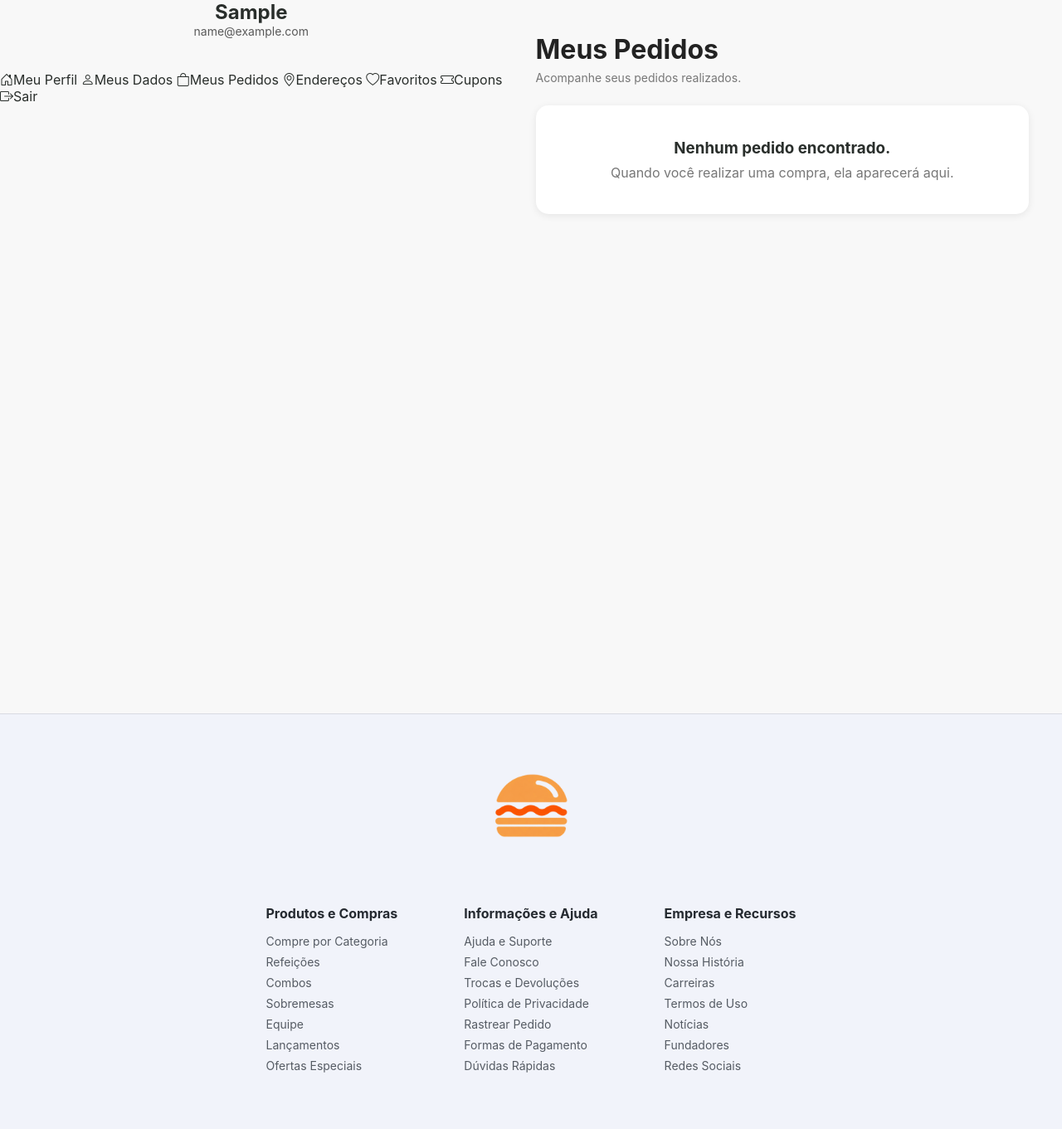
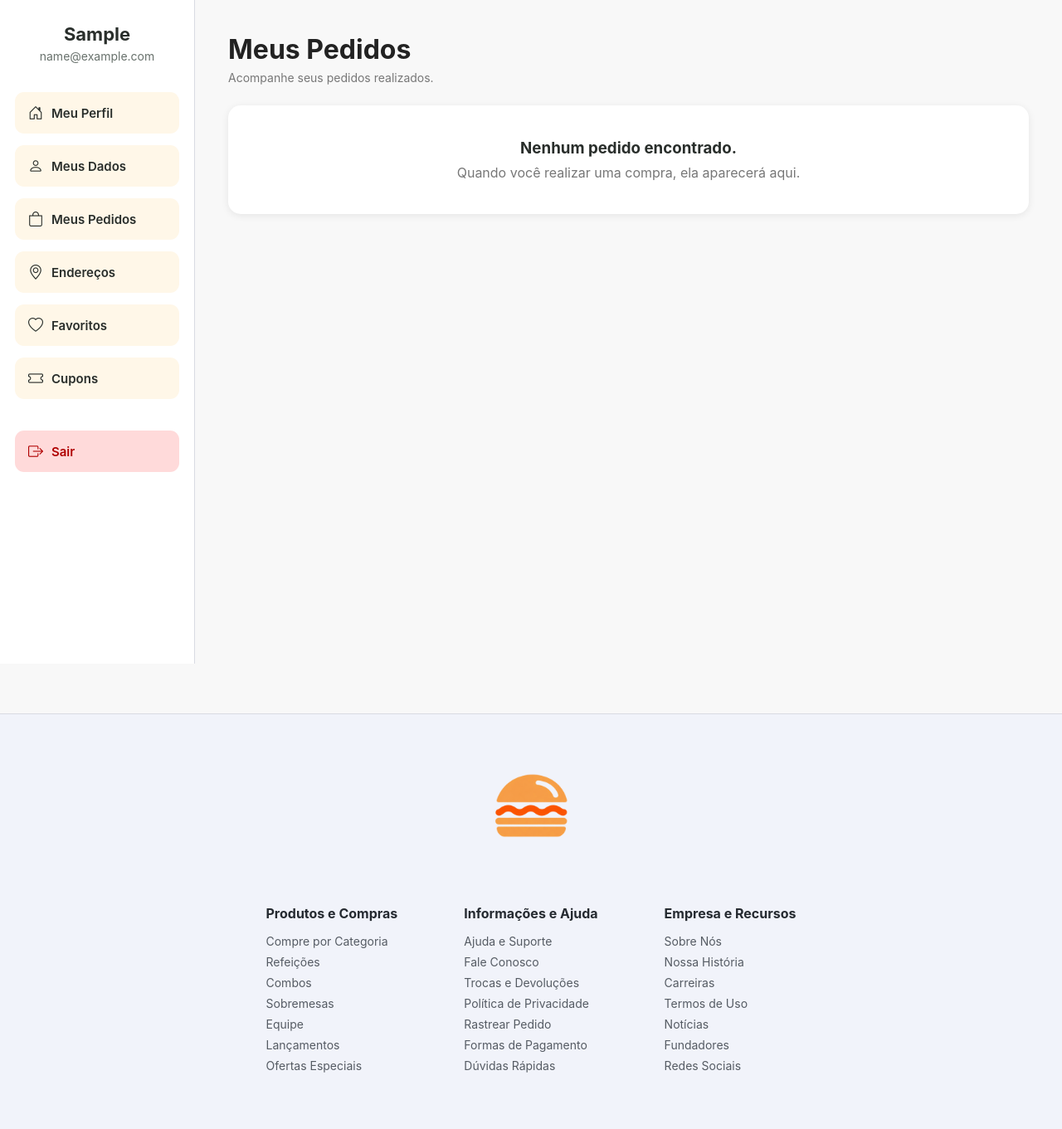
Before and after one commit to FabricioAvelar/pedeaio, a Django app: page /pedidos/meus_pedidos/ in a window 1280 px wide. Shown: the part 136-1497 px from the top of the page at 83% size. Run offline with Django 5.2, Linux system fonts and the light colour scheme; the visitor is signed in with stand-in values (Sample User, id 1); data that the repository does not hold is empty.

Commit message:
Ajustes finais das barras laterais

```diff
--- a/static/style/pedidos.css
+++ b/static/style/pedidos.css
@@ -8,14 +8,15 @@
     min-height: 100vh;
 }
 
-.sidebar {
-    width: 250px;
-
-    padding: 30px 20px;
-
-    background-color: #fff;
-
-    border-right: 2px solid #e6e6e6;
+.sidebar-cliente {
+    display: flex;
+    flex-direction: column;
+    width: 235px;
+    min-width: 235px;
+    min-height: calc(100vh - 125px);
+    padding: 28px 18px;
+    background: var(--surface);
+    border-right: 1px solid var(--border);
 }
 
 .conteudo {
@@ -30,24 +31,22 @@
 ======================================== */
 
 .perfil-user {
-    margin-bottom: 40px;
-
+    margin-bottom: 35px;
     text-align: center;
 }
 
-.perfil-user .perfil-nome {
-    margin-bottom: 5px;
-
-    color: #222;
-
-    font-size: 24px;
-    font-weight: bold;
+.perfil-user h2 {
+    margin: 0 0 5px;
+    color: var(--text);
+    font-size: 22px;
+    font-weight: 700;
 }
 
 .perfil-user p {
-    color: #595959;
-
+    margin: 0;
+    color: var(--muted);
     font-size: 14px;
+    overflow-wrap: anywhere;
 }
 
 
@@ -55,43 +54,33 @@
    MENU LATERAL
 ======================================== */
 
-.sidebar nav ul {
-    list-style: none;
-    padding: 0;
-    margin: 0;
+.sidebar-cliente-menu {
+    display: flex;
+    flex-direction: column;
+    width: 100%;
+    gap: 14px;
 }
 
-.sidebar nav ul li {
-    margin-bottom: 15px;
-
-    background-color: #fff8e7;
-
-    border-radius: 12px;
-
+.sidebar-cliente-menu a {
+    display: flex;
+    align-items: center;
+    width: 100%;
+    min-height: 50px;
+    padding: 0 16px;
+    background: #fff7e8;
+    color: var(--text);
+    border-radius: 11px;
+    font-size: 15px;
     font-weight: 600;
-
-    transition: 0.3s;
+    text-decoration: none;
+    cursor: pointer;
+    transition: background .2s ease, color .2s ease, transform .2s ease;
 }
 
-.sidebar nav ul li a {
-    display: flex;
-    align-items: center;
-    gap: 8px;
-
-    width: 100%;
-    box-sizing: border-box;
-
-    padding: 15px;
-
-    color: inherit;
-    text-decoration: none;
-
-    border-radius: 12px;
-}
-
-.sidebar nav ul li a:hover {
-    background-color: #f7b731;
+.sidebar-cliente-menu a:hover {
+    background: var(--accent);
     color: #fff;
+    transform: translateX(3px);
 }
 
 
@@ -99,30 +88,27 @@
    BOTÃO SAIR
 ======================================== */
 
-.sidebar nav ul li.sair {
-    margin-top: 40px;
-    background-color: transparent;
+.sidebar-cliente-sair {
+    display: flex;
+    align-items: center;
+    width: 100%;
+    min-height: 50px;
+    margin-top: 38px;
+    padding: 0 16px;
+    background: #ffdada;
+    color: #b00000;
+    border-radius: 11px;
+    font-size: 15px;
+    font-weight: 600;
+    text-decoration: none;
+    cursor: pointer;
+    transition: background .2s ease, color .2s ease, transform .2s ease;
 }
 
-.sidebar nav ul li.sair a {
-    display: flex;
-    align-items: center;
-    gap: 8px;
-    background-color: #ffdddd;
-    color: #cc0000;
-}
-
-.sidebar nav ul li.sair a:hover {
-    background-color: #cc0000;
+.sidebar-cliente-sair:hover {
+    background: #c62828;
     color: #fff;
-}
-
-.sidebar nav ul li.sair a i {
-    display: inline-flex;
-    align-items: center;
-    justify-content: center;
-    flex-shrink: 0;
-    line-height: 1;
+    transform: translateX(3px);
 }
 
 
@@ -435,11 +421,12 @@
         flex-direction: column;
     }
 
-    .sidebar {
+    .sidebar-cliente {
         width: 100%;
-
+        min-width: 0;
+        min-height: auto;
         border-right: none;
-        border-bottom: 2px solid #e6e6e6;
+        border-bottom: 1px solid var(--border);
     }
 
     .conteudo {
@@ -469,3 +456,20 @@
         gap: 20px;
     }
 }
+
+@media (max-width: 550px) {
+    .sidebar-cliente-menu {
+        grid-template-columns: 1fr;
+    }
+}
+
+
+/*======================================
+ÍCONES DA SIDEBAR CLIENTE
+========================================*/
+
+.sidebar-cliente-menu a i,
+.sidebar-cliente-sair i {
+    margin-right: 10px;
+    font-size: 18px;
+}
--- a/static/style/perfil.css
+++ b/static/style/perfil.css
@@ -52,7 +52,7 @@
    MENU LATERAL
 ======================================== */
 
- .sidebar-cliente-menu {
+.sidebar-cliente-menu {
     display: flex;
     flex-direction: column;
     width: 100%;
```
